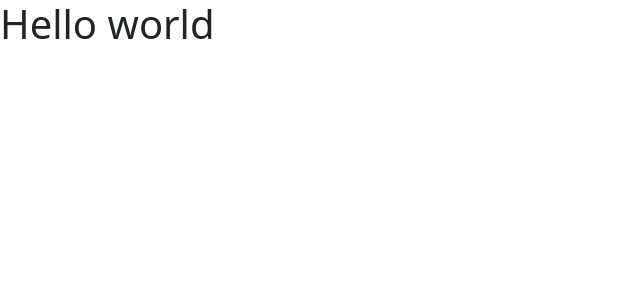
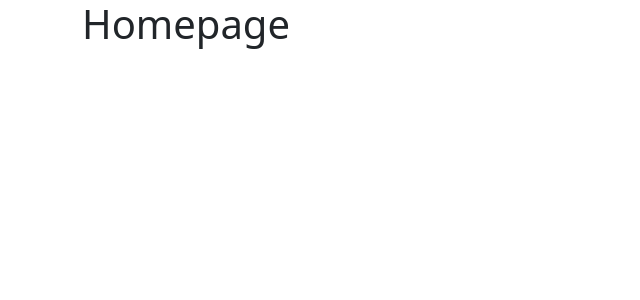
Before and after one commit to andreamaluta/webapp-react, a React (Vite) app: page / in a window 1280 px wide. Shown: the top 300 px of the page, without its empty margins (0-640 px from the left). Built offline with nearby package versions, Linux system fonts and the light colour scheme.

Commit message:
[UPD] create the base routes tree

```diff
--- a/src/App.jsx
+++ b/src/App.jsx
@@ -1,11 +1,20 @@
 import { useState } from 'react'
+import { BrowserRouter, Routes, Route } from 'react-router-dom'
+import DefaultLayout from './layouts/DefaultLayout'
+import Header from './components/Header'
 
 function App() {
 
 
   return (
     <>
-      <h1>Hello world</h1>
+      <BrowserRouter>
+        <Routes>
+          <Route element={<DefaultLayout />}>
+            <Route index element={<h1>Homepage</h1>}></Route>
+          </Route>
+        </Routes>
+      </BrowserRouter>
     </>
   )
 }
```
